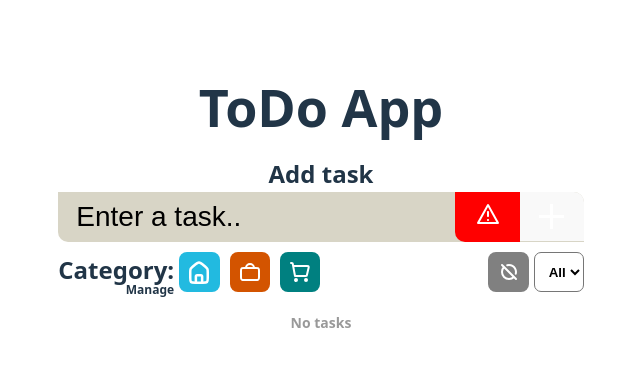
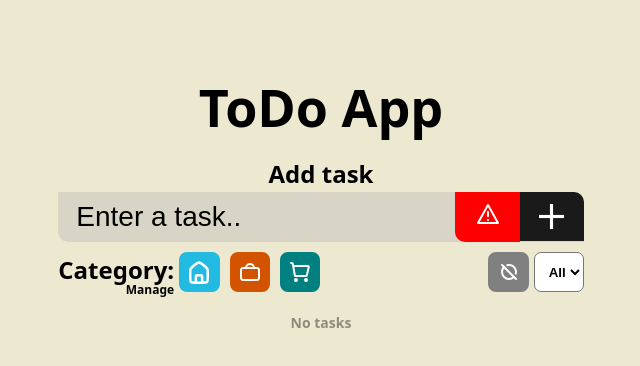
Before and after one commit to RalphAbdallah/todo-app, a React (Vite) app: page / in a window 1280 px wide. Shown: the top 366 px of the page, without its empty margins (319-959 px from the left). Built offline with nearby package versions, Linux system fonts and the light colour scheme.

Commit message:
remove light mode

```diff
--- a/package.json
+++ b/package.json
@@ -10,6 +10,7 @@
     "preview": "vite preview"
   },
   "dependencies": {
+    "@vercel/analytics": "^1.5.0",
     "react": "^19.1.1",
     "react-dom": "^19.1.1",
     "recharts": "^3.1.2"
--- a/src/App.jsx
+++ b/src/App.jsx
@@ -1,4 +1,5 @@
 import { useState, useRef } from 'react'
+import { Analytics } from "@vercel/analytics/next"
 import './styles/App.css'
 import { tasks, tasksDone } from './data/tasks.js'
 import { fixFormat } from './utils/fixFormat.js'
--- a/src/styles/index.css
+++ b/src/styles/index.css
@@ -71,17 +71,3 @@ input[type="color"] {
   background: none;
   cursor: pointer;
 }
-
-
-@media (prefers-color-scheme: light) {
-  :root {
-    color: #213547;
-    background-color: #ffffff;
-  }
-  a:hover {
-    color: #747bff;
-  }
-  button {
-    background-color: #f9f9f9;
-  }
-}
```
Also changed, not shown: 1 other file (tests, documents, lock files or other folders).
